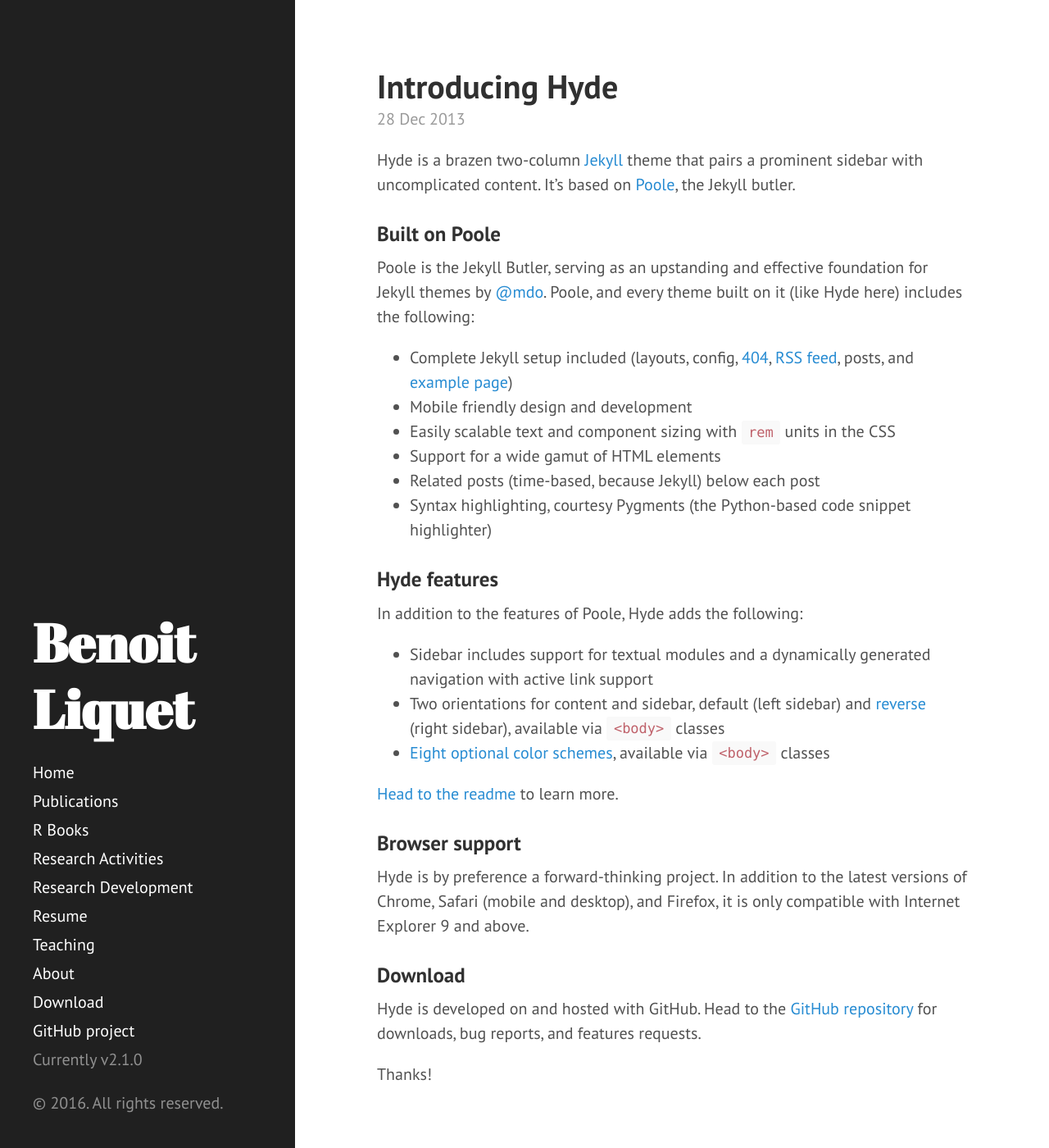
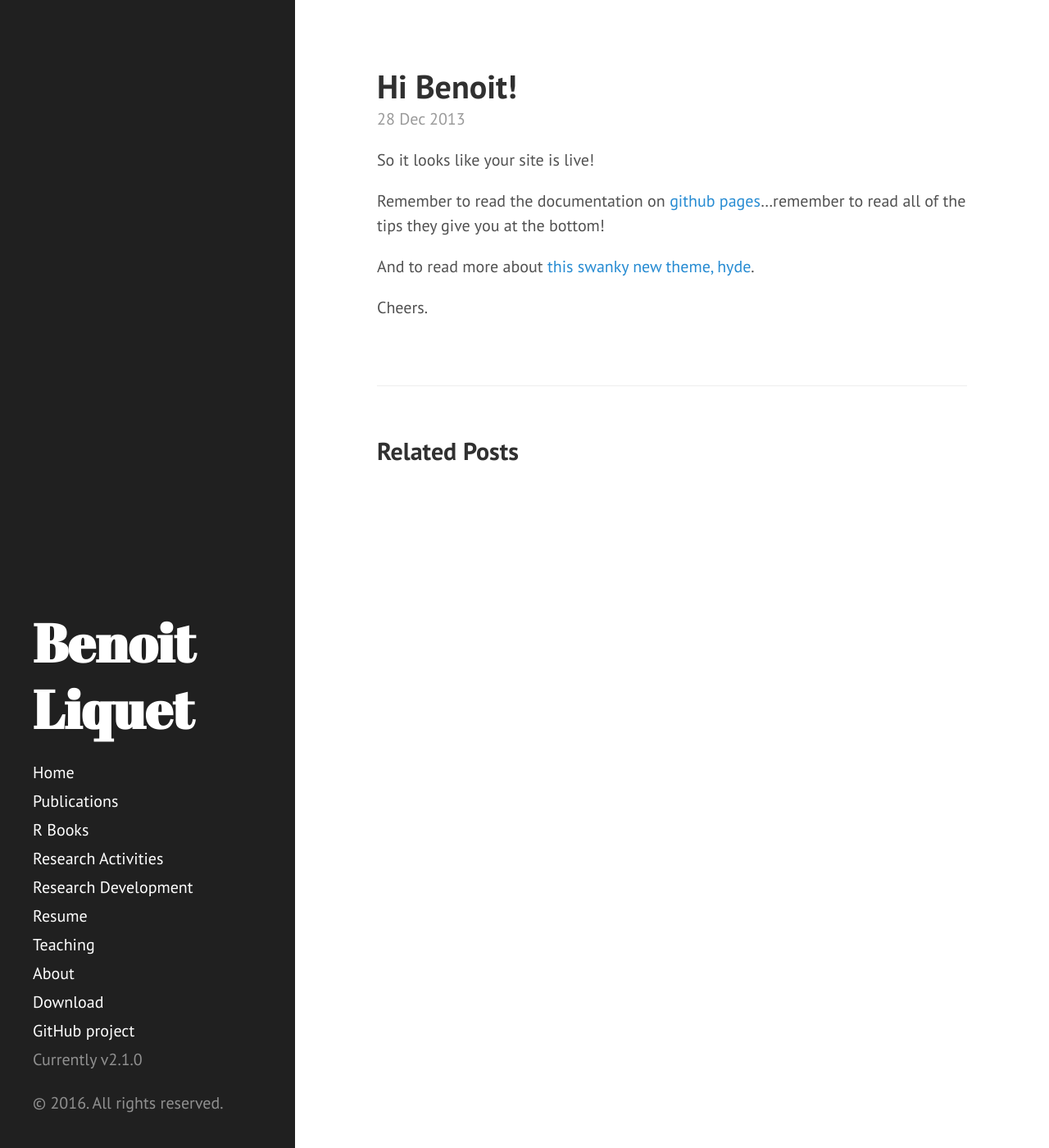
Before and after one commit to benoit-liquet/benoit-liquet.github.io, a Jekyll site: the page built from _posts/2013-12-28-introducing-hyde.md, in a window 1280 px wide and 1400 px high. Shown: the whole window at 82% size. Built offline with Jekyll 4.4.1, drawn with Linux system fonts in a browser that asks for light colours; Markdown is read by kramdown in place of the engine named in the settings.

Commit message:
first commit!

```diff
--- a/_posts/2013-12-28-introducing-hyde.md
+++ b/_posts/2013-12-28-introducing-hyde.md
@@ -1,37 +1,12 @@
 ---
 layout: post
-title: Introducing Hyde
+title: Hi Benoit!
 ---
 
-Hyde is a brazen two-column [Jekyll](http://jekyllrb.com) theme that pairs a prominent sidebar with uncomplicated content. It's based on [Poole](http://getpoole.com), the Jekyll butler.
+So it looks like your site is live!
 
-### Built on Poole
+Remember to read the documentation on [github pages](https://pages.github.com/)...remember to read all of the tips they give you at the bottom!
 
-Poole is the Jekyll Butler, serving as an upstanding and effective foundation for Jekyll themes by [@mdo](https://twitter.com/mdo). Poole, and every theme built on it (like Hyde here) includes the following:
+And to read more about [this swanky new theme, hyde](https://github.com/poole/hyde#readme).
 
-* Complete Jekyll setup included (layouts, config, [404](/404), [RSS feed](/atom.xml), posts, and [example page](/about))
-* Mobile friendly design and development
-* Easily scalable text and component sizing with `rem` units in the CSS
-* Support for a wide gamut of HTML elements
-* Related posts (time-based, because Jekyll) below each post
-* Syntax highlighting, courtesy Pygments (the Python-based code snippet highlighter)
-
-### Hyde features
-
-In addition to the features of Poole, Hyde adds the following:
-
-* Sidebar includes support for textual modules and a dynamically generated navigation with active link support
-* Two orientations for content and sidebar, default (left sidebar) and [reverse](https://github.com/poole/lanyon#reverse-layout) (right sidebar), available via `<body>` classes
-* [Eight optional color schemes](https://github.com/poole/hyde#themes), available via `<body>` classes
-
-[Head to the readme](https://github.com/poole/hyde#readme) to learn more.
-
-### Browser support
-
-Hyde is by preference a forward-thinking project. In addition to the latest versions of Chrome, Safari (mobile and desktop), and Firefox, it is only compatible with Internet Explorer 9 and above.
-
-### Download
-
-Hyde is developed on and hosted with GitHub. Head to the <a href="https://github.com/poole/hyde">GitHub repository</a> for downloads, bug reports, and features requests.
-
-Thanks!
+Cheers.
```
